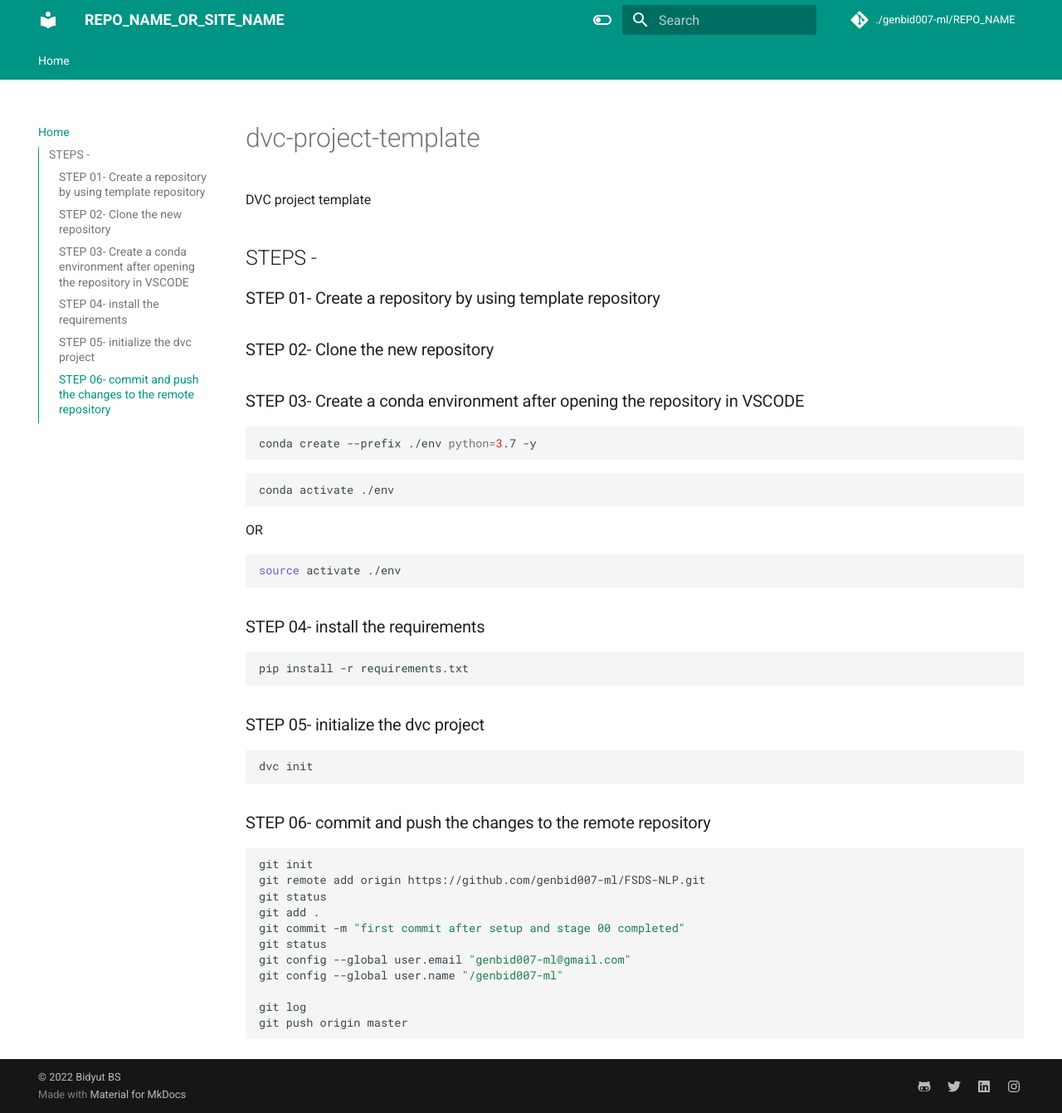
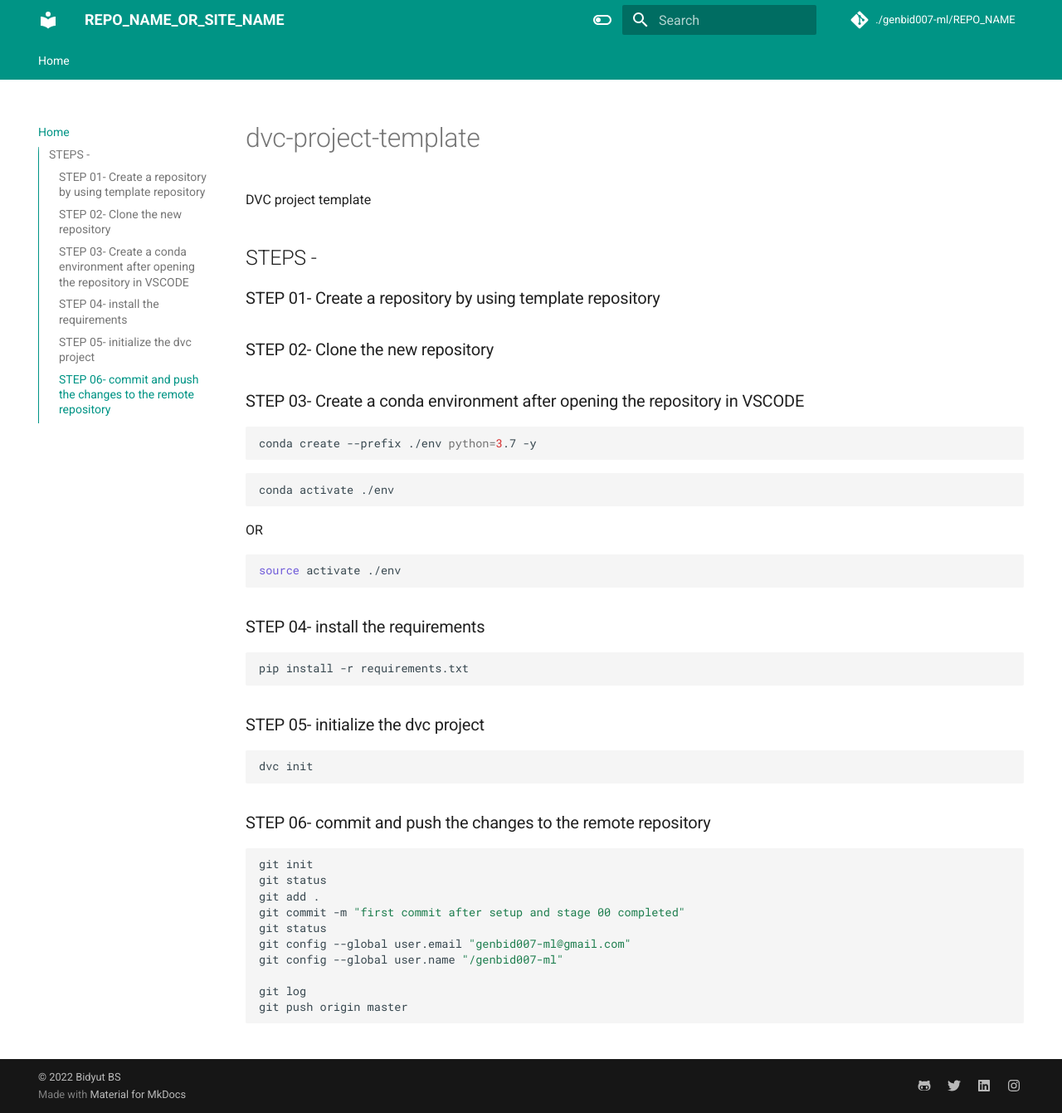
Before and after one commit to genbid007-ml/FSDS-NLP, an MkDocs documentation site: the page built from docs/index.md, in a window 1280 px wide and 1341 px high. Shown: the whole window at 83% size. Built offline with MkDocs 1.6.1 and Material for MkDocs 9.7.7, drawn with Linux system fonts in a browser that asks for light colours; comment, search, counter and statistics services are not loaded.

Commit message:
commit 2nd

````diff
--- a/docs/index.md
+++ b/docs/index.md
@@ -35,7 +35,6 @@ dvc init
 
 ```bash
 git init
-git remote add origin https://github.com/genbid007-ml/FSDS-NLP.git
 git status
 git add .
 git commit -m "first commit after setup and stage 00 completed"
````
